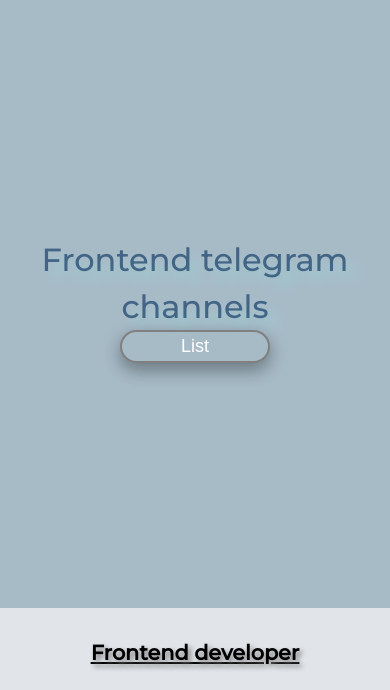
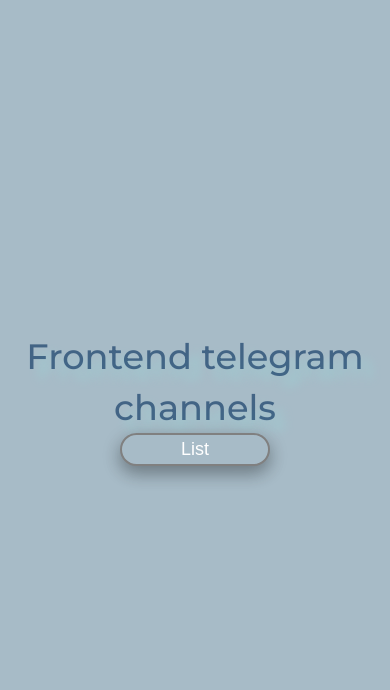
Before and after one commit to Maxim-Cherkasov/frontend-telegram-channels, a plain HTML site: page index.html in a window 390 px wide. Shown: the part 74-764 px from the top of the page. Drawn offline with Linux system fonts and the light colour scheme; grey boxes are pictures that could not be loaded.

Commit message:
Position of h1 with vh

```diff
--- a/styles.css
+++ b/styles.css
@@ -77,7 +77,8 @@ h2 a {
     display: flex;
     flex-direction: column;
     align-items: center;
-    margin: auto;
+    align-self: center;
+    margin: 30vh auto;
     padding: 0 20px 0 20px;
     max-width: 900px;
 }
@@ -183,6 +184,7 @@ footer div p {
     display: flex;
     flex-direction: column;
     align-items: center;
+    margin: 40vh auto;
     }
 .features .container {
     display: flex;
@@ -197,7 +199,7 @@ footer div p {
         font-size: 1.125rem;
     }
     h1 {
-        font-size: 2rem;
+        font-size: 2.2rem;
         margin: auto 0 auto 0;
     }
     h2 {
```
